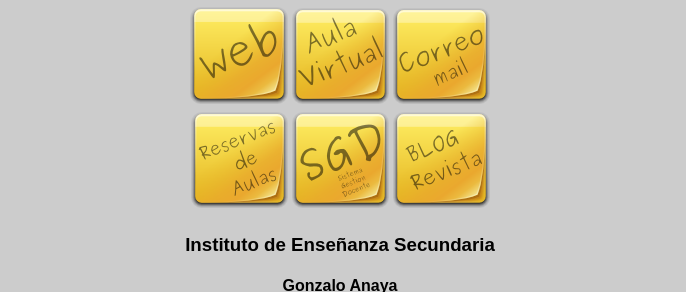
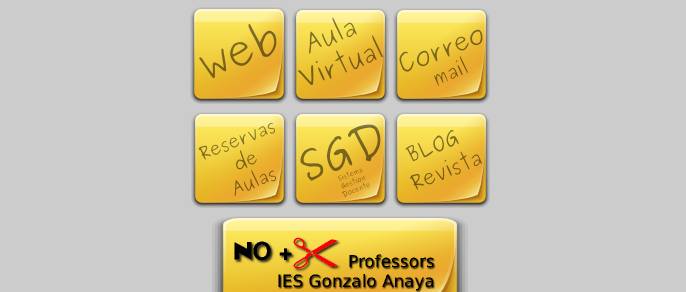
Before and after one commit to jaigori/Cefire_T01U05, a plain HTML site: page index.html in a window 1280 px wide. Shown: the part 237-529 px from the top of the page, without its empty margins (300-986 px from the left). Drawn offline with Linux system fonts and the light colour scheme.

Commit message:
Añado enlace al blog de recortes : "no mes tisores"

```diff
--- a/index.html
+++ b/index.html
@@ -16,6 +16,7 @@
 <tr><td><a href=http://reservas.iesgonzaloanaya.com><img src=img/reservas.png></a></td>
 <td><a href=https://www.sgdweb.com/gonzaloanaya><img src=img/sgd.png></a></TD>
 <td><a href=http://iesgonzaloanayarevista.blogspot.com.es/><img src=img/blog.png></a></td></tr>
+<tr><td colspan=3><a href=http://nomestisores.wordpress.com/><img src=img/nomestisores.png></a></td></tr>
 </table>
 
 <h3>Instituto de Enseñanza Secundaria</h3>
```
